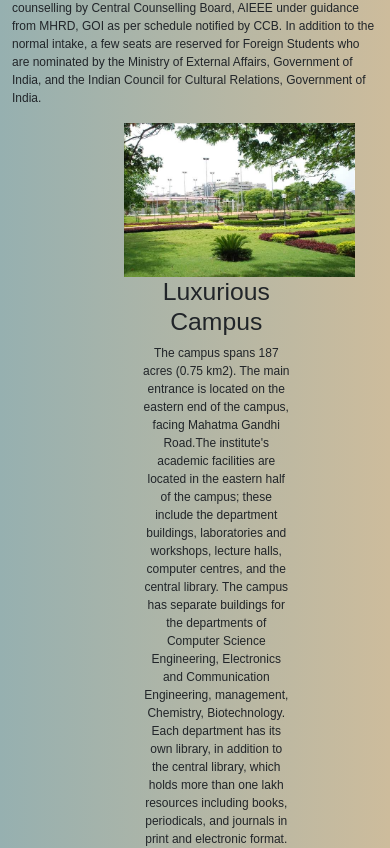
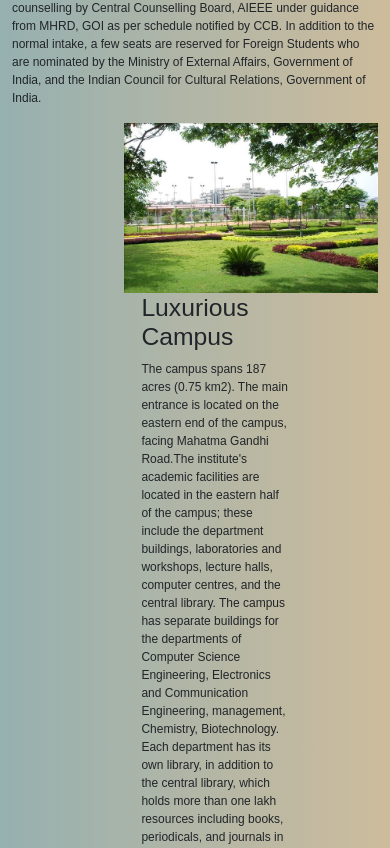
Before and after one commit to Hruthik2311/WEbsite, a plain HTML site: page about.html in a window 390 px wide. Shown: the part 520-1368 px from the top of the page. Drawn offline with nearby package versions, Linux system fonts and the light colour scheme.

Commit message:
Update about.html
Changed about

```diff
--- a/about.html
+++ b/about.html
@@ -63,10 +63,10 @@
         </div>
 
         <div class="greeny row align-items-center">
-            <div class="col-md-5 col-11">
+            <div class="col-md-5">
                 <img class="img-fluid" src="imgs/green.jpg" alt="">
             </div>
-            <div class="col-md-7 col-9 text-center">
+            <div class="col-md-7 col-9">
                 <div class="row justify-content-center">
                     <div class="col-10 col-lg-8 mt-md-0 mb-5 mb-md-0">
                         <h2>Luxurious Campus</h2>
```
